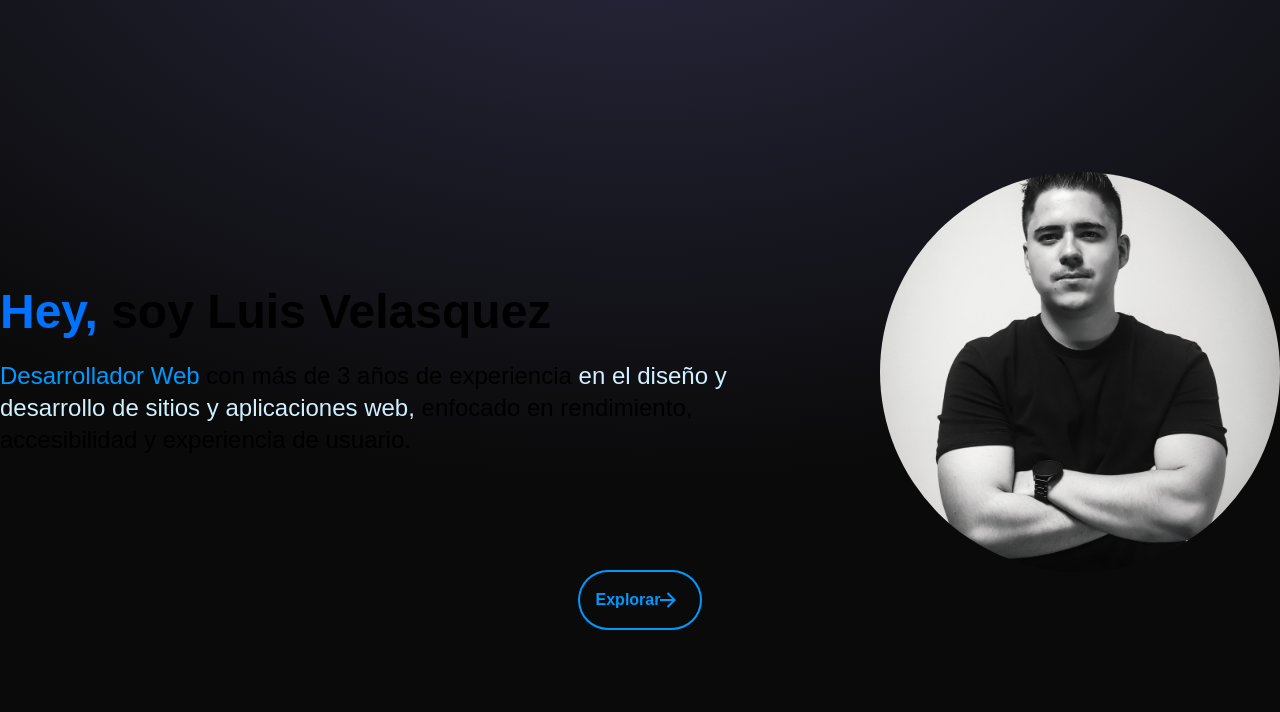
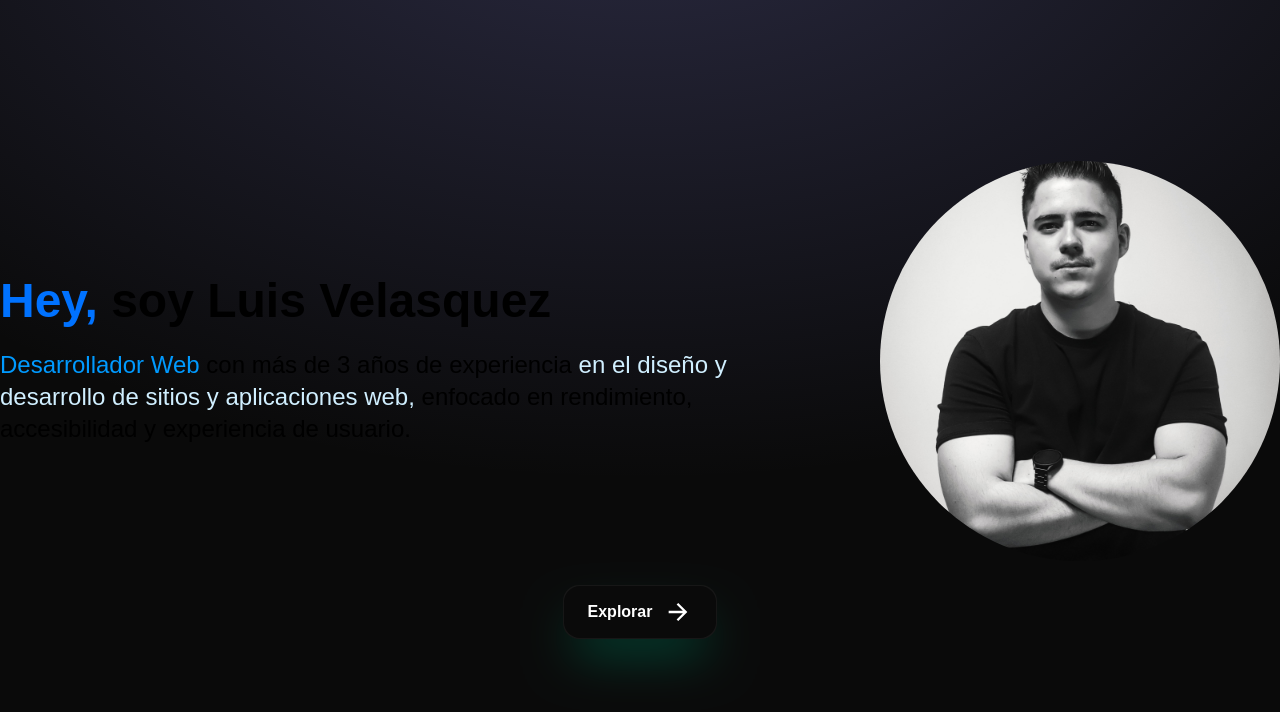
Before and after one commit to LuisVelasquezHN/Portfolio_LAVG, a React (Vite) app: page / in a window 1280 px wide. Shown: the top 712 px of the page. Built offline with nearby package versions, Linux system fonts and the light colour scheme.

Commit message:
Update BotonIngresar.jsx

```diff
--- a/src/components/BotonIngresar.jsx
+++ b/src/components/BotonIngresar.jsx
@@ -2,32 +2,35 @@ import React from 'react'
 
 export const BotonIngresar = () => {
     return (
-    <button className="relative flex items-center place-self-center gap-1 px-6 py-3 border-4 border-transparent text-[16px] bg-inherit rounded-full font-semibold text-[#009aff] shadow-[0_0_0_2px_#009aff] cursor-pointer overflow-hidden transition-all duration-700 ease-[cubic-bezier(0.23,1,0.32,1)] hover:shadow-[0_0_0_12px_transparent] hover:text-gray-900 hover:rounded-lg active:scale-95 active:shadow-[0_0_0_4px_#009aff] group">
-    {/* Flecha izquierda */}
-    <svg
-        viewBox="0 0 24 24"
-        className="absolute left-[-25%] w-6 fill-[#009aff] transition-all duration-700 ease-[cubic-bezier(0.23,1,0.32,1)] group-hover:left-4 group-hover:fill-gray-900"
-        xmlns="http://www.w3.org/2000/svg"
+        <div className="flex items-center justify-center pt-6">
+            <div className="relative group">
+                <button
+                    className="relative inline-block p-px font-semibold leading-6 text-white bg-neutral-900 shadow-2xl cursor-pointer rounded-2xl shadow-emerald-900 transition-all duration-300 ease-in-out hover:scale-105 active:scale-95 hover:shadow-emerald-600"
                 >
-        <path d="M16.1716 10.9999L10.8076 5.63589L12.2218 4.22168L20 11.9999L12.2218 19.778L10.8076 18.3638L16.1716 12.9999H4V10.9999H16.1716Z" />
-    </svg>
-
-    {/* Texto */}
-    <span className="relative z-10 transition-all duration-700 ease-[cubic-bezier(0.23,1,0.32,1)] -translate-x-3 group-hover:translate-x-3">
+                    <span
+                        className="absolute inset-0 rounded-2xl bg-gradient-to-r from-emerald-500 via-cyan-500 to-sky-600 p-[2px] opacity-0 transition-opacity duration-500 group-hover:opacity-100"
+                    ></span>
+                    <span className="relative z-10 block px-6 py-3 rounded-2xl bg-neutral-950">
+                        <div className="relative z-10 flex items-center space-x-3">
+                            <span
+                                className="transition-all duration-500 group-hover:translate-x-1.5 group-hover:text-cyan-500"
+                            >
                                 Explorar
                             </span>
-
-    {/* Círculo animado */}
-    <span className="absolute top-1/2 left-1/2 w-5 h-5 bg-[#009aff] rounded-full opacity-0 transition-all duration-700 ease-[cubic-bezier(0.23,1,0.32,1)] transform -translate-x-1/2 -translate-y-1/2 group-hover:w-[220px] group-hover:h-[220px] group-hover:opacity-100"></span>
-
-    {/* Flecha derecha */}
                             <svg
+                                xmlns="http://www.w3.org/2000/svg"
                                 viewBox="0 0 24 24"
-        className="absolute right-4 w-6 fill-[#009aff] transition-all duration-700 ease-[cubic-bezier(0.23,1,0.32,1)] group-hover:right-[-25%] group-hover:fill-gray-900"
-        xmlns="http://www.w3.org/2000/svg"
+                                fill="currentColor"
+                                className="w-7 h-7 transition-all duration-500 group-hover:translate-x-1.5 group-hover:text-cyan-500"
                             >
-        <path d="M16.1716 10.9999L10.8076 5.63589L12.2218 4.22168L20 11.9999L12.2218 19.778L10.8076 18.3638L16.1716 12.9999H4V10.9999H16.1716Z" />
+                                <path
+                                    d="M16.172 11l-5.364-5.364 1.414-1.414L20 12l-7.778 7.778-1.414-1.414L16.172 13H4v-2z"
+                                ></path>
                             </svg>
+                        </div>
+                    </span>
                 </button>
+            </div>
+        </div>
     )
 }
```
Lines whose indentation alone changed are shown as unchanged.
